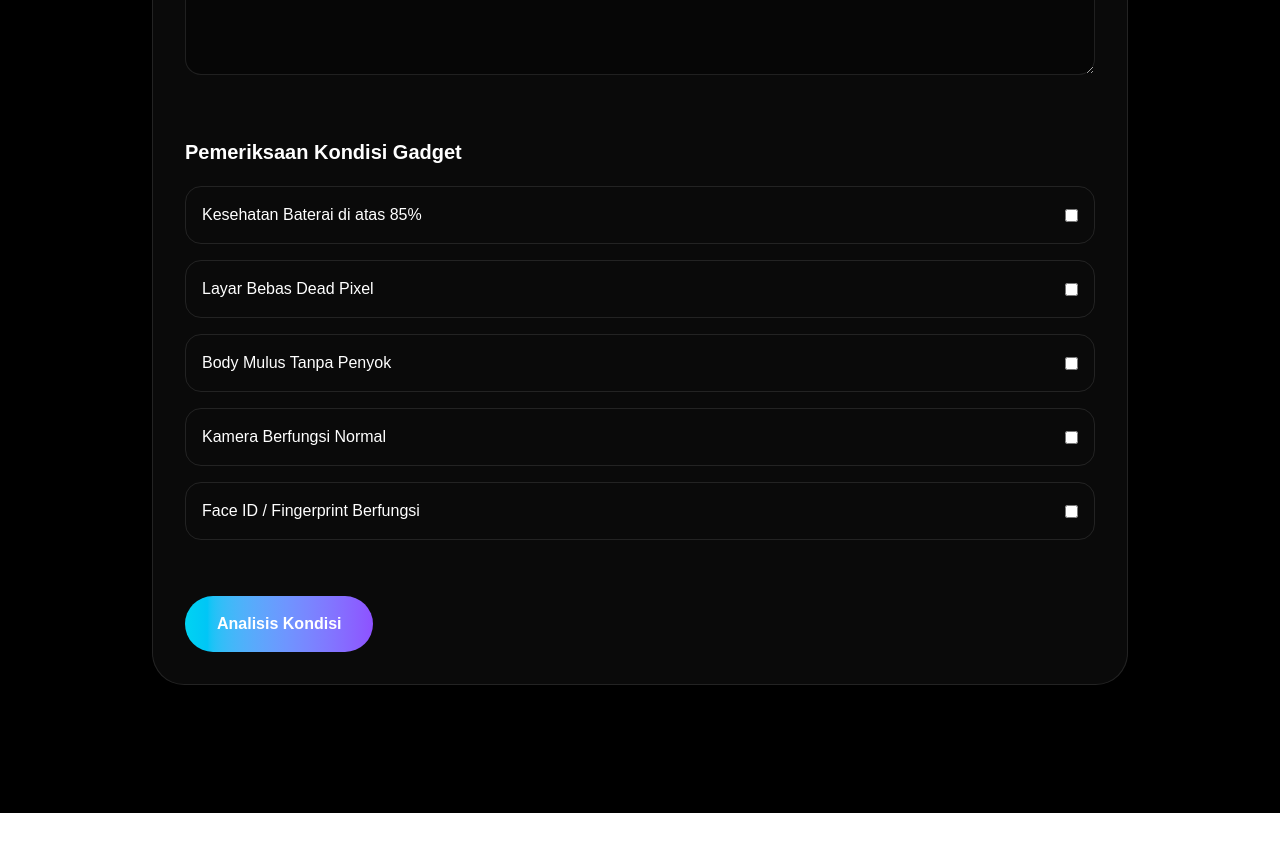
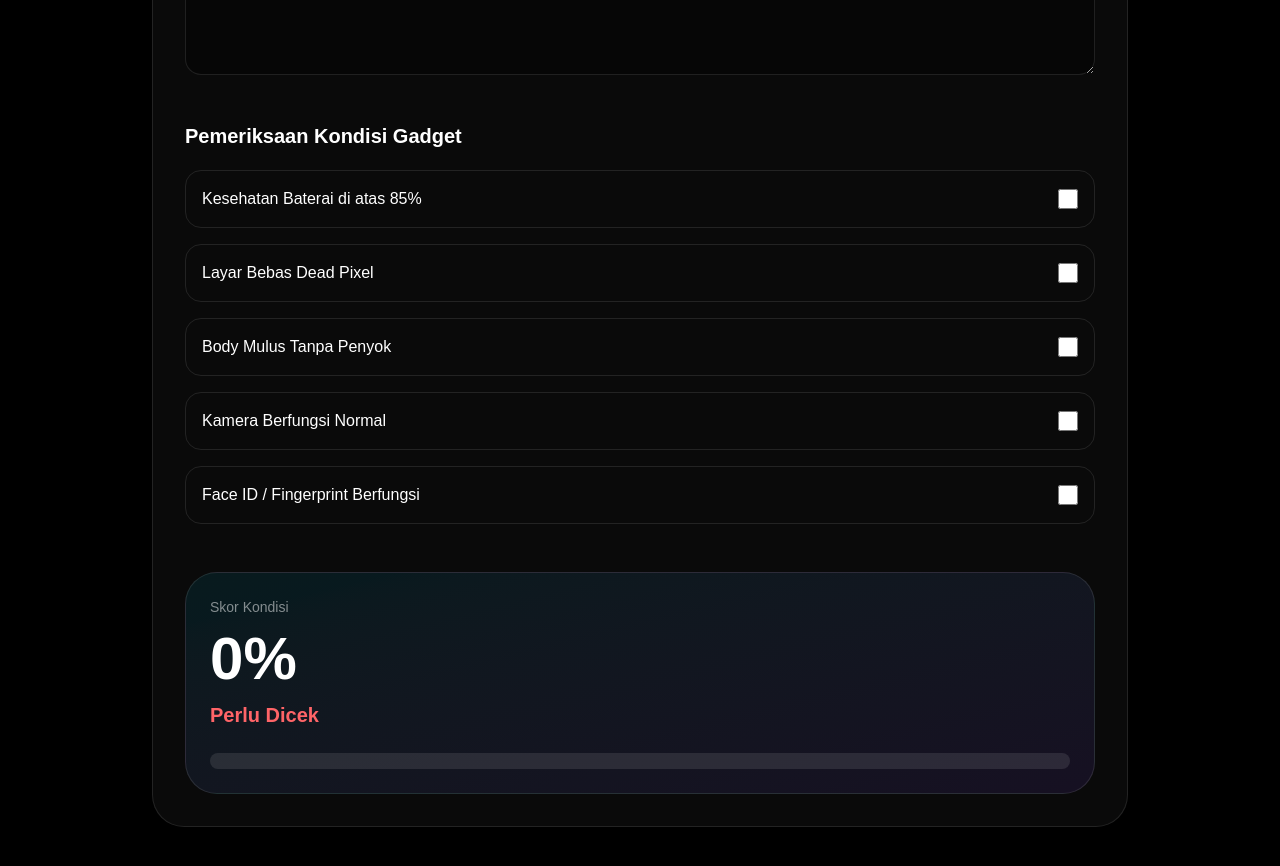
Before and after one commit to Rexlicky/gadgetswap, a Next.js app: page /sell in a window 1280 px wide. Shown: the part 660-1526 px from the top of the page. Before the commit the page ends 1473 px from the top, so only its background shows below. Built offline with nearby package versions, Linux system fonts and the light colour scheme.

Commit message:
feat: add condition score calculation

```diff
--- a/src/components/sell/SellForm.jsx
+++ b/src/components/sell/SellForm.jsx
@@ -1,4 +1,40 @@
+"use client";
+
+import { useState } from "react";
+
 export default function SellForm() {
+  const [checks, setChecks] = useState({
+    battery: false,
+    screen: false,
+    body: false,
+    camera: false,
+    security: false,
+  });
+
+  const checkedCount = Object.values(checks).filter(Boolean).length;
+  const score = checkedCount * 20;
+
+  let conditionLabel = "Perlu Dicek";
+  let conditionColor = "text-red-400";
+
+  if (score >= 80) {
+    conditionLabel = "Kondisi Premium";
+    conditionColor = "text-cyan-300";
+  } else if (score >= 60) {
+    conditionLabel = "Kondisi Baik";
+    conditionColor = "text-green-300";
+  } else if (score >= 40) {
+    conditionLabel = "Kondisi Cukup";
+    conditionColor = "text-yellow-300";
+  }
+
+  function handleCheck(key) {
+    setChecks((prev) => ({
+      ...prev,
+      [key]: !prev[key],
+    }));
+  }
+
   return (
     <div className="rounded-[2rem] border border-white/10 bg-white/[0.04] p-8 backdrop-blur-xl">
       <div className="grid gap-6">
@@ -6,7 +42,6 @@ export default function SellForm() {
           <label className="mb-2 block text-sm text-white/60">
             Nama Gadget
           </label>
-
           <input
             type="text"
             placeholder="Contoh: iPhone 15 Pro"
@@ -16,7 +51,6 @@ export default function SellForm() {
 
         <div>
           <label className="mb-2 block text-sm text-white/60">Harga</label>
-
           <input
             type="text"
             placeholder="Rp 14.999.000"
@@ -26,7 +60,6 @@ export default function SellForm() {
 
         <div>
           <label className="mb-2 block text-sm text-white/60">Deskripsi</label>
-
           <textarea
             rows="5"
             placeholder="Jelaskan kondisi gadget..."
@@ -34,60 +67,52 @@ export default function SellForm() {
           />
         </div>
 
-        {/* =========================
-            Pemeriksaan Kondisi
-        ========================= */}
-
-        <div className="mt-8">
+        {/* Pemeriksaan Kondisi */}
+        <div className="mt-4">
           <h3 className="mb-5 text-xl font-semibold">
             Pemeriksaan Kondisi Gadget
           </h3>
 
           <div className="space-y-4">
-            <label className="flex items-center justify-between rounded-2xl border border-white/10 p-4">
-              <span>Kesehatan Baterai di atas 85%</span>
-              <input type="checkbox" />
-            </label>
-
-            <label className="flex items-center justify-between rounded-2xl border border-white/10 p-4">
-              <span>Layar Bebas Dead Pixel</span>
-              <input type="checkbox" />
-            </label>
-
-            <label className="flex items-center justify-between rounded-2xl border border-white/10 p-4">
-              <span>Body Mulus Tanpa Penyok</span>
-              <input type="checkbox" />
-            </label>
-
-            <label className="flex items-center justify-between rounded-2xl border border-white/10 p-4">
-              <span>Kamera Berfungsi Normal</span>
-              <input type="checkbox" />
-            </label>
-
-            <label className="flex items-center justify-between rounded-2xl border border-white/10 p-4">
-              <span>Face ID / Fingerprint Berfungsi</span>
-              <input type="checkbox" />
-            </label>
+            {[
+              ["battery", "Kesehatan Baterai di atas 85%"],
+              ["screen", "Layar Bebas Dead Pixel"],
+              ["body", "Body Mulus Tanpa Penyok"],
+              ["camera", "Kamera Berfungsi Normal"],
+              ["security", "Face ID / Fingerprint Berfungsi"],
+            ].map(([key, label]) => (
+              <label
+                key={key}
+                className="flex cursor-pointer items-center justify-between rounded-2xl border border-white/10 p-4 transition hover:border-cyan-400/30"
+              >
+                <span>{label}</span>
+                <input
+                  type="checkbox"
+                  checked={checks[key]}
+                  onChange={() => handleCheck(key)}
+                  className="h-5 w-5 accent-cyan-400"
+                />
+              </label>
+            ))}
           </div>
         </div>
 
-        <div className="mt-8">
-          <button
-            className="
-              rounded-full
-              bg-gradient-to-r
-              from-cyan-400
-              to-violet-500
-              px-8
-              py-4
-              font-semibold
-              text-white
-              transition
-              hover:scale-105
-            "
-          >
-            Analisis Kondisi
-          </button>
+        {/* Hasil Skor */}
+        <div className="mt-6 rounded-[2rem] border border-white/10 bg-gradient-to-br from-cyan-500/10 to-violet-500/10 p-6">
+          <p className="text-sm text-white/50">Skor Kondisi</p>
+
+          <h3 className="mt-3 text-6xl font-bold">{score}%</h3>
+
+          <p className={`mt-3 text-xl font-semibold ${conditionColor}`}>
+            {conditionLabel}
+          </p>
+
+          <div className="mt-6 h-4 overflow-hidden rounded-full bg-white/10">
+            <div
+              className="h-full rounded-full bg-gradient-to-r from-cyan-400 to-violet-500 transition-all duration-500"
+              style={{ width: `${score}%` }}
+            />
+          </div>
         </div>
       </div>
     </div>
```
